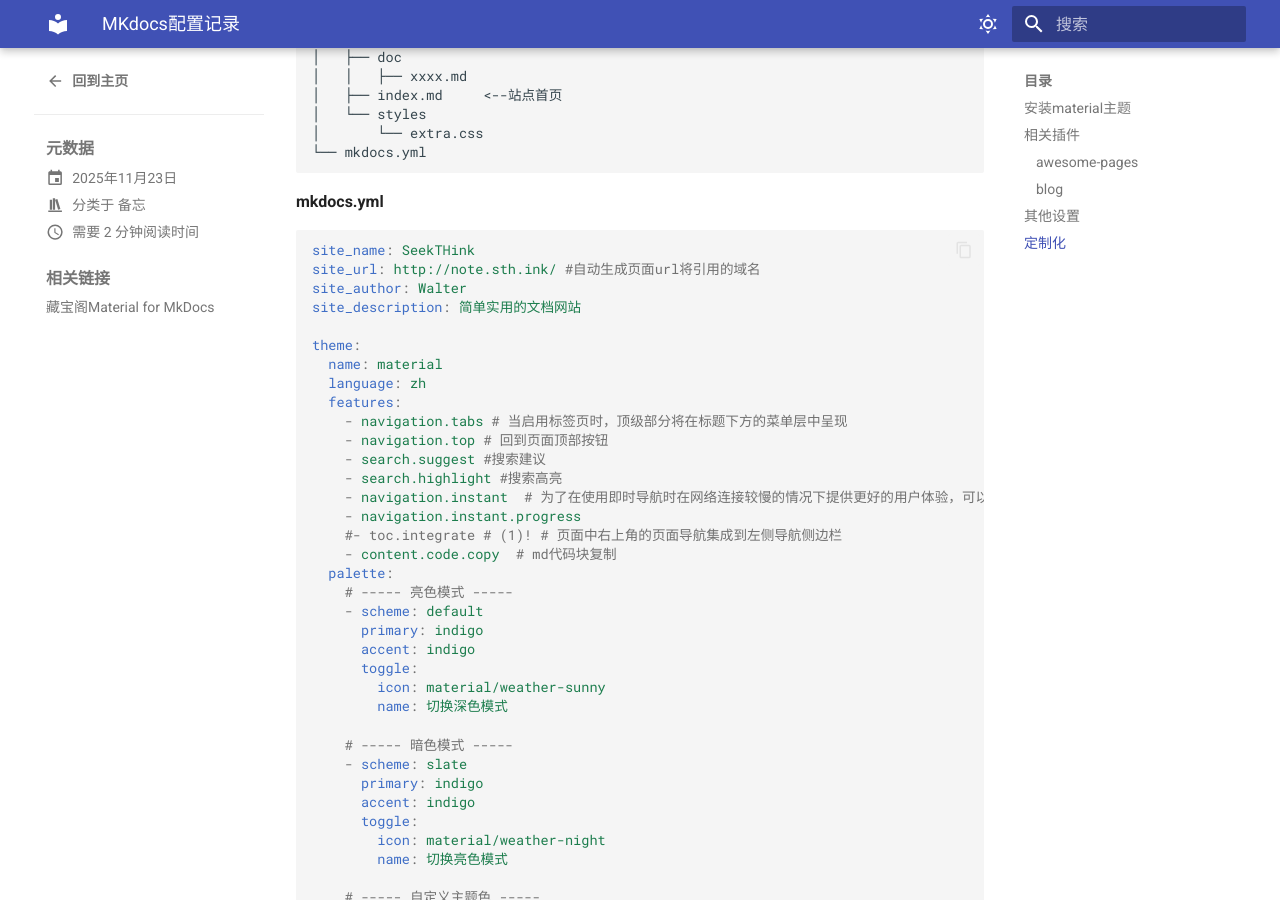
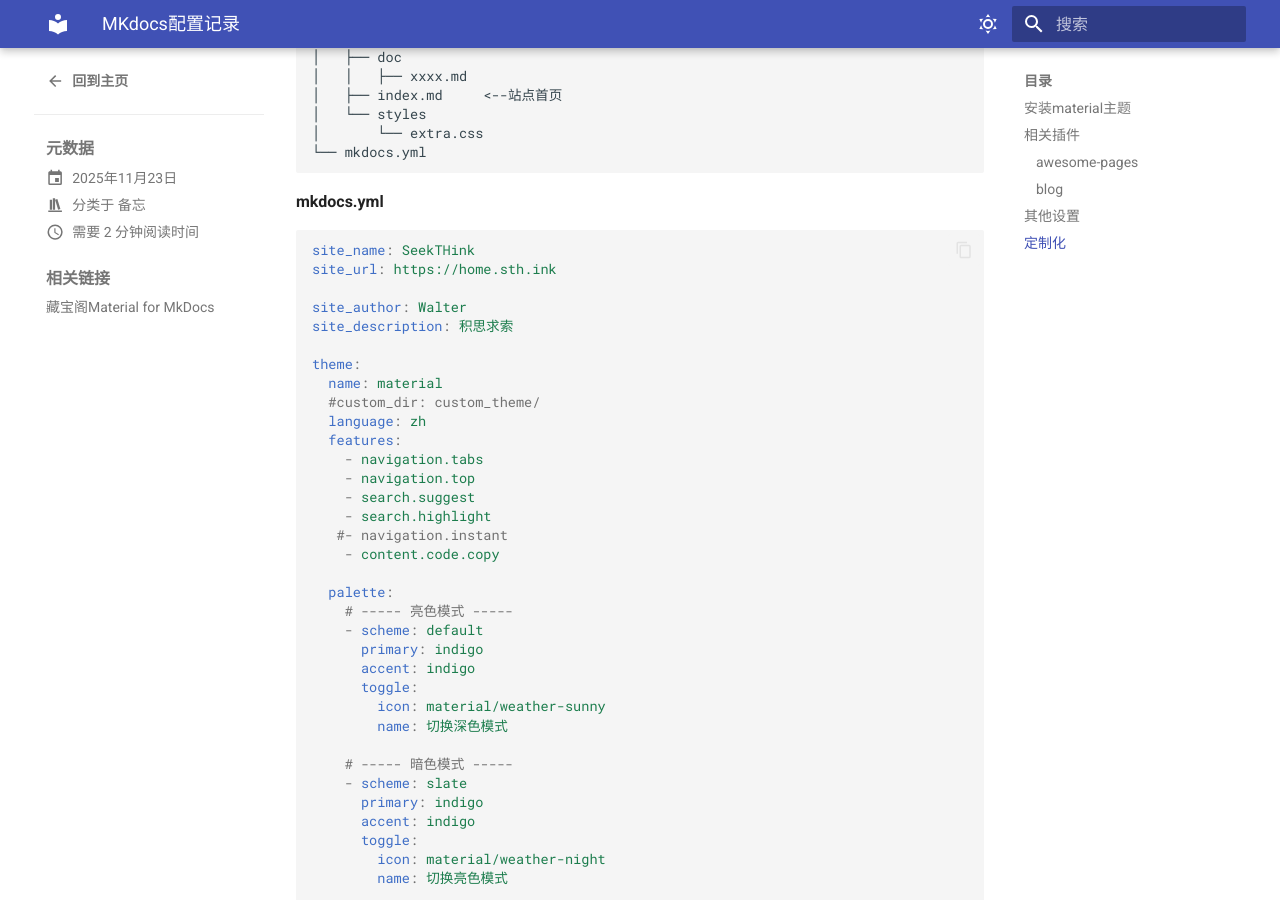
Before and after one commit to WalterYangg/Mkdocs, an MkDocs documentation site: the page built from docs/blog/posts/MKdocs配置记录.md, in a window 1280 px wide and 900 px high, scrolled down 3186 px. Built offline with MkDocs 1.6.1 and Material for MkDocs 9.7.7, drawn with Linux system fonts in a browser that asks for light colours; some of the changed text lies outside the part shown.

Commit message:
更新了部分文章内容，并整理了文件名

````diff
--- a/docs/blog/posts/MKdocs配置记录.md
+++ b/docs/blog/posts/MKdocs配置记录.md
@@ -166,22 +166,23 @@ search:
 
 ``` yaml
 site_name: SeekTHink
-site_url: http://note.sth.ink/ #自动生成页面url将引用的域名
+site_url: https://home.sth.ink
+
 site_author: Walter
-site_description: 简单实用的文档网站
+site_description: 积思求索
 
 theme:
   name: material
+  #custom_dir: custom_theme/
   language: zh
   features:
-    - navigation.tabs # 当启用标签页时，顶级部分将在标题下方的菜单层中呈现
-    - navigation.top # 回到页面顶部按钮
-    - search.suggest #搜索建议
-    - search.highlight #搜索高亮
-    - navigation.instant  # 为了在使用即时导航时在网络连接较慢的情况下提供更好的用户体验，可以启用进度指示器，下同
-    - navigation.instant.progress
-    #- toc.integrate # (1)! # 页面中右上角的页面导航集成到左侧导航侧边栏
-    - content.code.copy  # md代码块复制
+    - navigation.tabs
+    - navigation.top
+    - search.suggest
+    - search.highlight
+   #- navigation.instant
+    - content.code.copy
+
   palette:
     # ----- 亮色模式 -----
     - scheme: default
@@ -262,10 +265,13 @@ markdown_extensions:
 
 extra_css:
   - styles/extra.css
+  - styles/homepage.css
+
+
 
 extra:
   generator: false #隐藏页脚网站生成器声明
 
-copyright: Copyright &copy; 2022 - 2025 Walter
+copyright: Copyright &copy; 2022 - 2026 Walter&积思求索
 
 ```
````
Also changed, not shown: other parts of docs/blog/posts/MKdocs配置记录.md (+2 -0 lines), docs/blog/posts/2025-11-23-MKdocs配置记录.md (deleted, +0 -271 lines).
